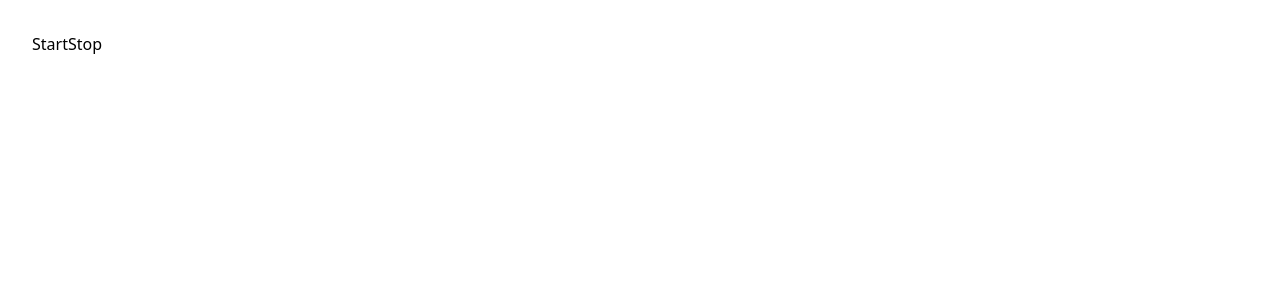
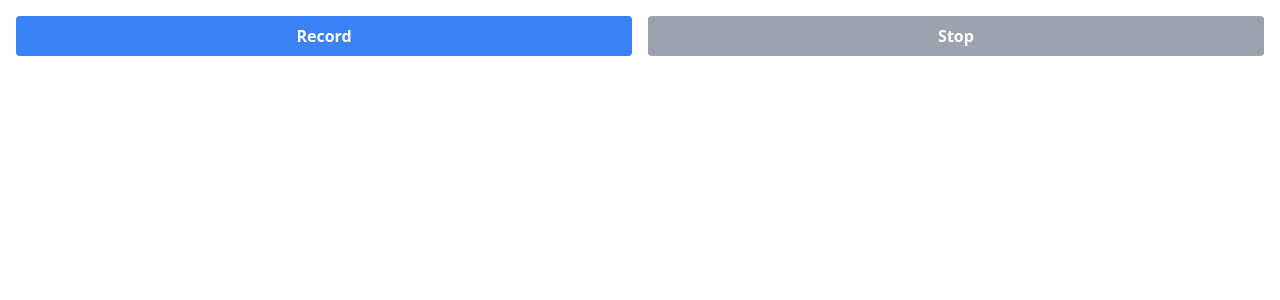
Before and after one commit to damphat/my_recorder_js, a Next.js app: page / in a window 1280 px wide. Shown: the top 300 px of the page. Built offline with nearby package versions, Linux system fonts and the light colour scheme.

Commit message:
Relayout with tailwind CSS

```diff
--- a/pages/index.tsx
+++ b/pages/index.tsx
@@ -1,5 +1,4 @@
 import { useState } from "react";
-
 class Recorder {
   private mediaRecorder: MediaRecorder | undefined;
 
@@ -32,7 +31,7 @@ const Home = () => {
     try {
       const r = new Recorder();
       setRecorder(r);
-      setBlobURLs([await r.start(), ...blobURLs]);
+      setBlobURLs([...blobURLs, await r.start()]);
     } catch (e) {
       alert(e);
     } finally {
@@ -44,23 +43,30 @@ const Home = () => {
     recorder?.stop();
   }
 
+  function remove(blob: string) {
+    setBlobURLs(blobURLs.filter(t => t != blob));
+  }
+
   return (
     <div>
-      <div className="p-8">
-        <div className="btn-group">
-          <button className="btn" onClick={record} disabled={!!recorder}>
-            Start
+      <div className="flex m-4 gap-4">
+          <button className=" w-1/2 disabled:bg-gray-400 bg-blue-500 hover:bg-blue-700 text-white font-bold py-2 px-4 rounded" onClick={record} disabled={!!recorder}>
+            Record
           </button>
-          <button className="btn" onClick={stop} disabled={!recorder}>
+          <button className="w-1/2 disabled:bg-gray-400 bg-blue-500 hover:bg-blue-700 text-white font-bold py-2 px-4 rounded" onClick={stop} disabled={!recorder}>
             Stop
           </button>
-        </div>
       </div>
-      <center className="p-8">
-        {blobURLs.map((blobURL) => (
-          <audio key={blobURL} src={blobURL} controls />
+      {recorder && <div className="h-12 w-full text-center m-4">recording</div>}
+      <div className="flex flex-col-reverse">
+        {blobURLs.map((blobURL, i) => (
+          <div key={blobURL} className="flex m-4 justify-center items-center bg-orange-50">
+            <div className="w-12 h-12 flex justify-center items-center">{i}</div>
+            <audio className="w-full h-12" key={blobURL} src={blobURL} controls />
+            <button className="w-12 h-12 bg-white hover:bg-blue" onClick={() => remove(blobURL)}>❌</button>
+          </div>
         ))}
-      </center>
+      </div>
     </div>
   );
 };
```
